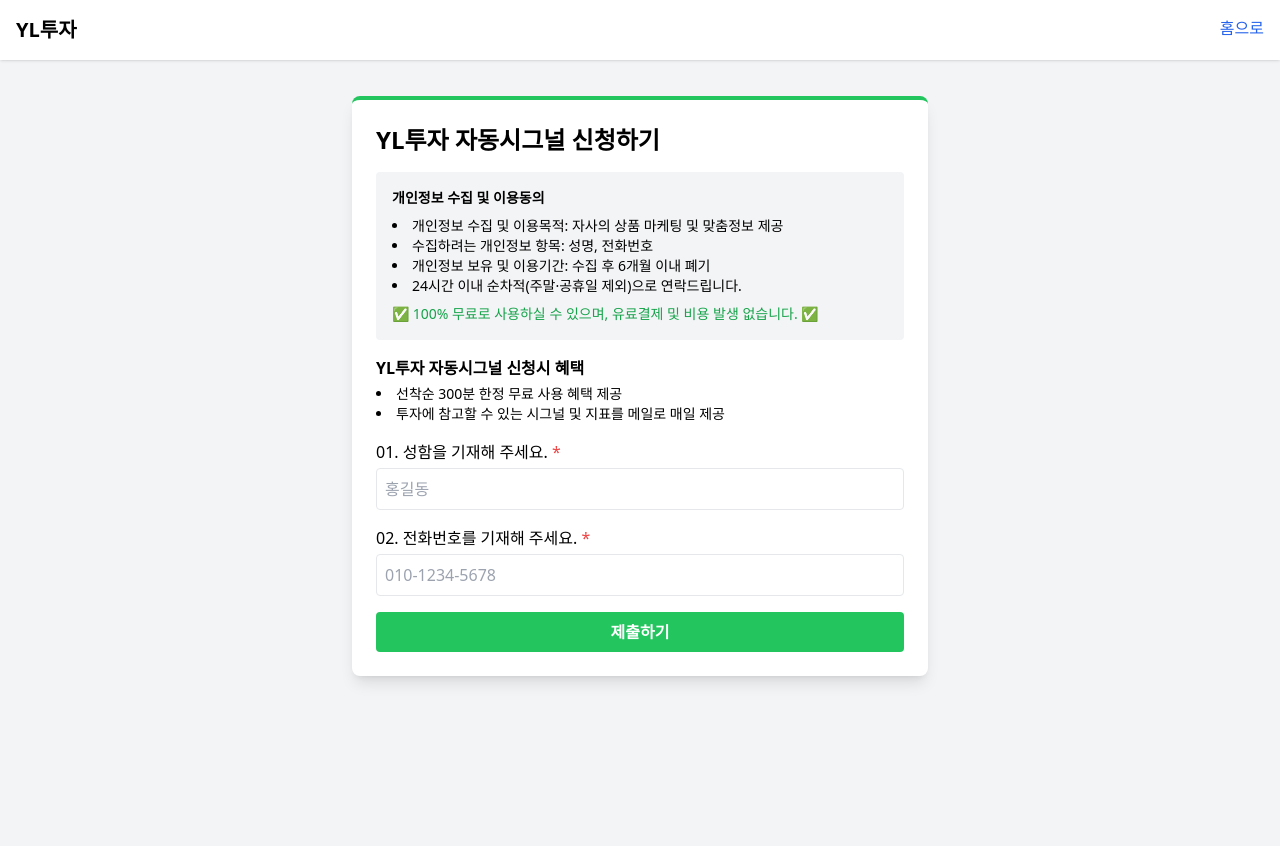
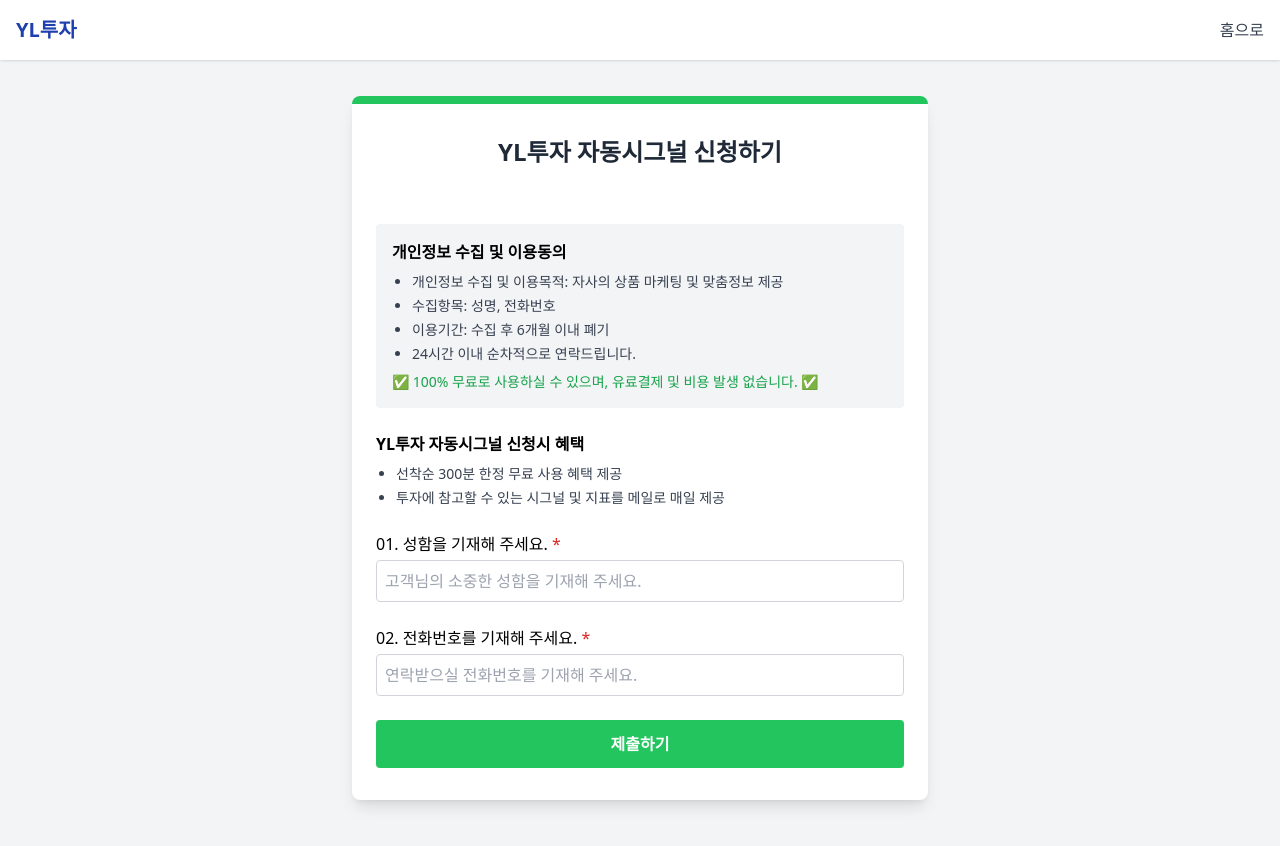
Before and after one commit to jamiejung/yl-investment, a plain HTML site: page apply.html in a window 1280 px wide. Before the commit the page ends 800 px from the top, so only its background shows below. Drawn offline with nearby package versions, Linux system fonts and the light colour scheme.

Commit message:
xzzrykle

```diff
--- a/apply.html
+++ b/apply.html
@@ -3,79 +3,101 @@
 <head>
   <meta charset="UTF-8" />
   <meta name="viewport" content="width=device-width, initial-scale=1.0"/>
-  <title>YL투자 신청하기</title>
-  <!-- Tailwind 링크 (이미 쓰고 있다면 생략) -->
+  <title>YL투자 자동시그널 신청</title>
   <script src="https://cdn.tailwindcss.com"></script>
 </head>
 <body class="bg-gray-100 font-sans">
 
-  <!-- 상단 고정바 -->
-  <header class="fixed top-0 left-0 w-full bg-white shadow p-4 flex justify-between">
-    <div class="font-bold text-xl">YL투자</div>
-    <!-- 인덱스로 돌아가는 버튼 -->
-    <a href="index.html" class="text-blue-600 hover:underline">홈으로</a>
+  <!-- 상단 네비게이션 -->
+  <nav class="bg-white shadow p-4 fixed top-0 left-0 right-0 z-10">
+    <div class="container mx-auto flex items-center justify-between">
+      <a href="index.html" class="text-xl font-bold text-blue-800">YL투자</a>
+      <a href="index.html" class="text-gray-700 hover:text-blue-600">홈으로</a>
+    </div>
+  </nav>
+
+  <!-- 본문 -->
+  <main class="pt-24 pb-12">
+    <div class="max-w-xl mx-auto bg-white rounded-lg shadow-lg overflow-hidden">
+      <!-- 헤더 바 -->
+      <div class="bg-green-500 h-2"></div>
+      <header class="py-8 px-6 text-center">
+        <h1 class="text-2xl font-bold text-gray-800">YL투자 자동시그널 신청하기</h1>
       </header>
 
-  <!-- 본문 여백 주기 -->
-  <main class="pt-24 pb-12 max-w-xl mx-auto">
-
-    <div class="bg-white rounded-lg shadow-lg p-6 border-t-4 border-green-500">
-      <h1 class="text-2xl font-bold mb-4">YL투자 자동시그널 신청하기</h1>
-
-      <!-- Netlify 폼 설정 -->
-      <form name="apply" method="POST" action="thank-you.html"
-            data-netlify="true" class="space-y-4">
-        <!-- 이 숨김 필드가 반드시 필요해요 -->
-        <input type="hidden" name="form-name" value="apply" />
+      <!-- 폼 -->
+      <section class="px-6 pb-8">
+        <form
+          action="https://formspree.io/f/xzzrykle"
+          method="POST"
+          class="space-y-6"
+        >
+          <!-- 제출 후 리다이렉트할 페이지 -->
+          <input type="hidden" name="_next" value="thank-you.html" />
 
           <!-- 개인정보 동의 박스 -->
-        <div class="bg-gray-100 rounded p-4 text-sm space-y-2">
-          <p class="font-semibold">개인정보 수집 및 이용동의</p>
-          <ul class="list-disc list-inside">
+          <div class="bg-gray-100 p-4 rounded">
+            <h2 class="font-semibold mb-2">개인정보 수집 및 이용동의</h2>
+            <ul class="list-disc pl-5 space-y-1 text-sm text-gray-700">
               <li>개인정보 수집 및 이용목적: 자사의 상품 마케팅 및 맞춤정보 제공</li>
-            <li>수집하려는 개인정보 항목: 성명, 전화번호</li>
-            <li>개인정보 보유 및 이용기간: 수집 후 6개월 이내 폐기</li>
-            <li>24시간 이내 순차적(주말·공휴일 제외)으로 연락드립니다.</li>
+              <li>수집항목: 성명, 전화번호</li>
+              <li>이용기간: 수집 후 6개월 이내 폐기</li>
+              <li>24시간 이내 순차적으로 연락드립니다.</li>
             </ul>
-          <p class="text-green-600 font-medium">✅ 100% 무료로 사용하실 수 있으며, 유료결제 및 비용 발생 없습니다. ✅</p>
+            <p class="mt-2 text-green-600 text-sm">
+              ✅ 100% 무료로 사용하실 수 있으며, 유료결제 및 비용 발생 없습니다. ✅
+            </p>
           </div>
 
-        <!-- 혜택 안내 -->
+          <!-- 혜택 설명 -->
           <div>
-          <p class="font-semibold mb-1">YL투자 자동시그널 신청시 혜택</p>
-          <ul class="list-disc list-inside text-sm">
+            <h3 class="font-semibold mb-2">YL투자 자동시그널 신청시 혜택</h3>
+            <ul class="list-disc pl-5 text-sm text-gray-700 space-y-1">
               <li>선착순 300분 한정 무료 사용 혜택 제공</li>
               <li>투자에 참고할 수 있는 시그널 및 지표를 메일로 매일 제공</li>
             </ul>
           </div>
 
-        <!-- 입력란 -->
+          <!-- 성함 입력 -->
           <div>
-          <label class="block font-medium mb-1">
-            01. 성함을 기재해 주세요. <span class="text-red-500">*</span>
+            <label for="name" class="block mb-1 font-medium">
+              01. 성함을 기재해 주세요. <span class="text-red-600">*</span>
             </label>
-          <input type="text" name="name"
-                 placeholder="홍길동" required
-                 class="w-full border rounded p-2"/>
+            <input
+              id="name"
+              name="name"
+              type="text"
+              required
+              placeholder="고객님의 소중한 성함을 기재해 주세요."
+              class="w-full border border-gray-300 rounded p-2 focus:outline-none focus:ring-2 focus:ring-blue-400"
+            />
           </div>
 
+          <!-- 전화번호 입력 -->
           <div>
-          <label class="block font-medium mb-1">
-            02. 전화번호를 기재해 주세요. <span class="text-red-500">*</span>
+            <label for="phone" class="block mb-1 font-medium">
+              02. 전화번호를 기재해 주세요. <span class="text-red-600">*</span>
             </label>
-          <input type="tel" name="phone"
-                 placeholder="010-1234-5678" required
-                 class="w-full border rounded p-2"/>
+            <input
+              id="phone"
+              name="phone"
+              type="tel"
+              required
+              placeholder="연락받으실 전화번호를 기재해 주세요."
+              class="w-full border border-gray-300 rounded p-2 focus:outline-none focus:ring-2 focus:ring-blue-400"
+            />
           </div>
 
           <!-- 제출 버튼 -->
-        <button type="submit"
-                class="w-full bg-green-500 text-white font-bold py-2 rounded hover:bg-green-600">
+          <button
+            type="submit"
+            class="w-full bg-green-500 hover:bg-green-600 text-white font-semibold py-3 rounded"
+          >
             제출하기
           </button>
         </form>
+      </section>
     </div>
-
   </main>
 
 </body>
```
Lines whose indentation alone changed are shown as unchanged.
